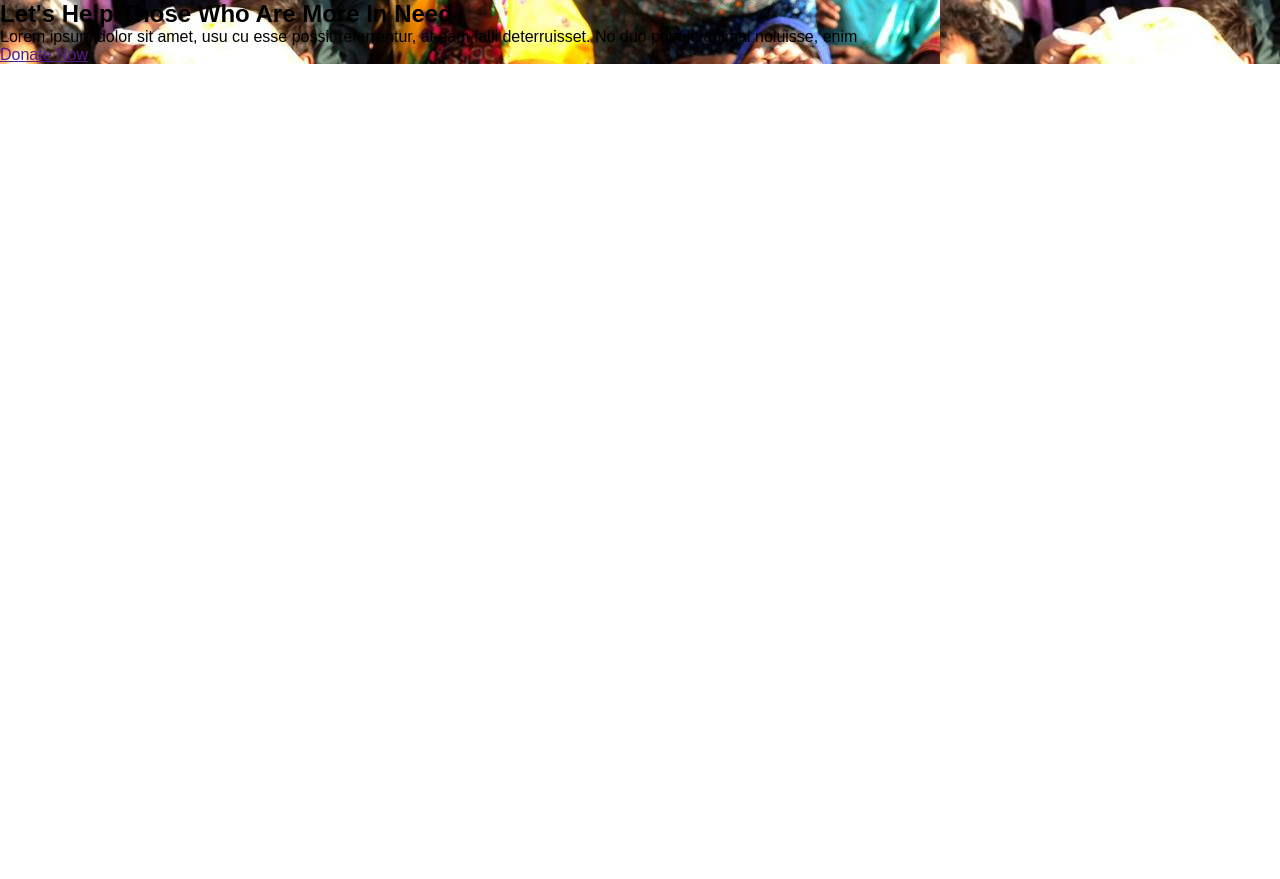
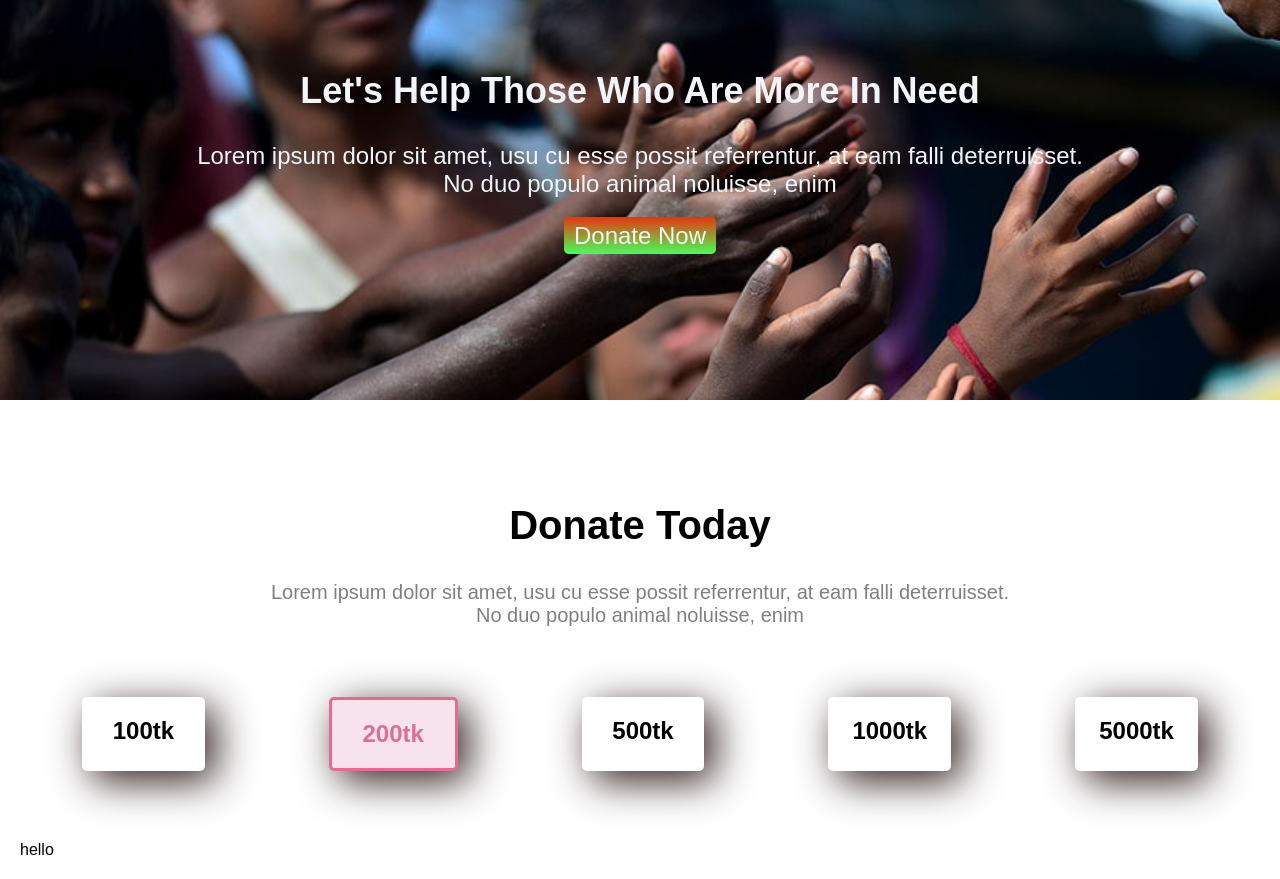
Before and after one commit to ADRIKASAHA/donate.today, a plain HTML site: page index.html in a window 1280 px wide. Before the commit the page ends 800 px from the top, so only its background shows below. Drawn offline with Linux system fonts and the light colour scheme; a web font is replaced by a local one.

Commit message:
half part

```diff
--- a/index.html
+++ b/index.html
@@ -14,17 +14,43 @@
 
 <body>
     <section class="help">
-        <div>
-            <h1>Let's Help Those Who Are More In Need</h1>
+        <div class="text">
+            <h1 >Let's Help Those Who Are More In Need</h1>
+            <p>Lorem ipsum dolor sit amet, usu cu esse possit referrentur, at eam falli deterruisset.<br> No duo populo
+                animal noluisse, enim</p>
+            <a id="donatenow" target="_blank" href="">Donate Now</a>
         </div>
-        <div>
-            <p>Lorem ipsum dolor sit amet, usu cu esse possit referrentur, at eam falli deterruisset. No duo populo
+    </section>
+    <section class="boder">
+        <div class="style">
+            <h1>Donate Today</h1>
+            <p>Lorem ipsum dolor sit amet, usu cu esse possit referrentur, at eam falli deterruisset.<br> No duo populo
                 animal noluisse, enim</p>
         </div>
-        <div>
-            <a target="_blank" href="">Donate Now</a>
+    </section>
+    <section class="boder">
+        <div class="section">
+            <div class="tk">
+                <h1>100tk</h1>
+            </div>
+            <div  class="tk color">
+                <h1>200tk</h1>
+            </div>
+            <div class="tk">
+                <h1>500tk</h1>
+            </div>
+            <div class="tk">
+                <h1>1000tk</h1>
+            </div>
+            <div class="tk">
+                <h1>5000tk</h1>
+            </div>
         </div>
     </section>
+    <section class="boder">
+        <div>hello</div>
+    </section>
+
 </body>
 
 </html>
--- a/style.css
+++ b/style.css
@@ -1,12 +1,77 @@
-* {
+body {
+    font-family: 'Finlandica', sans-serif;
     margin: 0%;
     padding: 0%;
 }
 
-body {
-    font-family: 'Finlandica', sans-serif;
+.help {
+    background-image: url(images/donation13.jpg);
+    background-repeat: no-repeat;
+    background-size: 100%;
+    height: 50vh;
+
 }
 
-.help {
-    background-image: url(images/donation0.jpg);
+.text {
+    padding-top: 40px;
+    font-size: x-large;
+    color: rgb(242, 245, 249);
+    text-align: center;
+    text-shadow: 10px 10px 105px solid black;
+
 }
+
+/*.help {
+    color: rgb(34, 89, 89);
+    text-align: center;
+}*/
+
+#donatenow {
+    cursor: pointer;
+    text-decoration: none;
+    background-color: chocolate;
+    padding: 5px 10px;
+    border-radius: 5px;
+    background-image: linear-gradient(rgba(255, 0, 0, 0.515), rgb(71, 255, 86));
+    text-shadow: 2px;
+    color: whitesmoke;
+    box-shadow: 10px 50px solid blue;
+
+}
+
+.boder {
+    margin: 20px;
+    padding-top: 50px;
+}
+
+.style {
+    text-align: center;
+    color: black;
+}
+
+.style h1 {
+    font-size: 40px;
+}
+.style p{
+    font-size: 20px;
+    color: gray;
+}
+.section{
+    display: flex;
+}
+.tk{
+    border: 20px;
+    width: 50%;
+    text-align: center;
+    margin-left: 5%;
+    margin-right: 5%;
+    /*padding-left: 15px;*/
+    box-shadow: 10px 10px 40px rgb(47, 28, 28);
+    border-radius: 5px;
+}
+ .color{
+    color: palevioletred;
+    background-color: rgb(247, 227, 235);
+    border: 3px solid rgb(229, 107, 148);
+
+}
```
